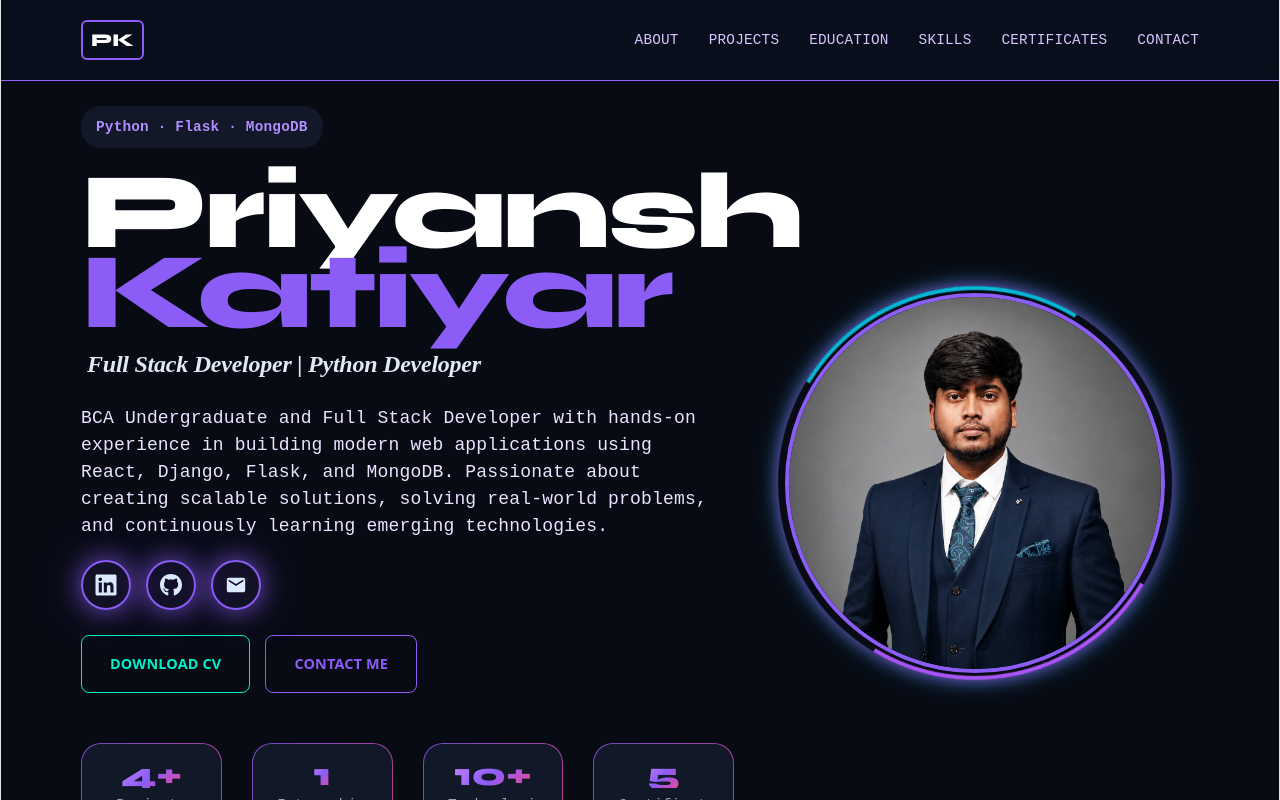
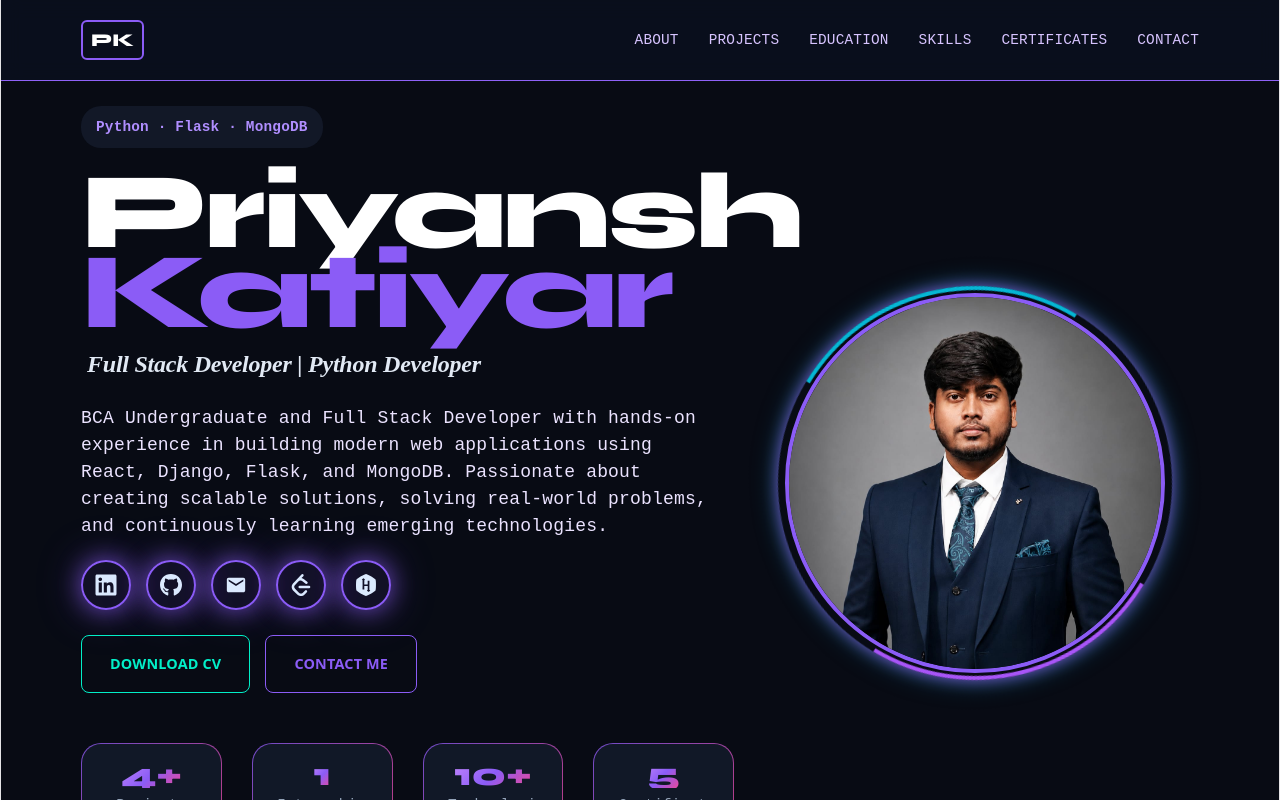
Before and after one commit to priyanshkatiyar9988-del/Priyansh_Katiyar_Portfolio, a React (Vite) app: page / in a window 1280 px wide. Shown: the top 800 px of the page. Built offline with nearby package versions, Linux system fonts and the light colour scheme.

Commit message:
new changes

```diff
--- a/src/components/Hero.jsx
+++ b/src/components/Hero.jsx
@@ -1,7 +1,8 @@
 import "../css/Hero.css";
 import profile from "../assets/Profile_pic.jpeg"
-import { FaLinkedin, FaGithub} from "react-icons/fa";
+import { FaLinkedin, FaGithub, FaHackerrank} from "react-icons/fa";
 import { MdEmail } from "react-icons/md";
+import {SiLeetcode, SiHackerrank} from "react-icons/si";
 import CountUp from "react-countup";
 
 function Hero() {
@@ -34,6 +35,20 @@ function Hero() {
 
                 <a href="mailto:priyanshkatiyar9988@gmail.com" className="hero-social-link email">
                     <MdEmail />
+                </a>
+
+                <a href="https://www.linkedin.com/in/priyansh-katiyar/"
+                target="_blank"
+                rel="noopener noreferrer"
+                className="hero-social-link linkedin">
+                    <SiLeetcode />
+                </a>
+
+                <a href="https://www.linkedin.com/in/priyansh-katiyar/"
+                target="_blank"
+                rel="noopener noreferrer"
+                className="hero-social-link linkedin">
+                    <FaHackerrank />
                 </a>
             </div>
             <div className="hero-buttons">
```
